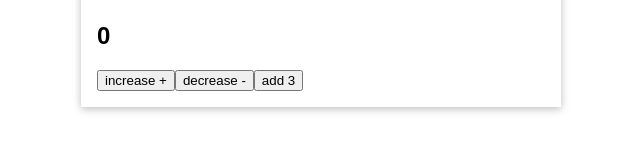
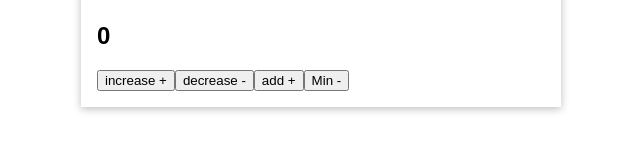
Before and after one commit to ahjam-taoufik/cl-vue-vuex1, a Vue app: page / in a window 1280 px wide. Shown: the part 142-300 px from the top of the page, without its empty margins (319-959 px from the left). Built offline with nearby package versions, Linux system fonts and the light colour scheme.

Commit message:
generate BaseButton

```diff
--- a/src/App.vue
+++ b/src/App.vue
@@ -1,9 +1,10 @@
 <template>
   <base-container title="Vuex">
     <base-counter></base-counter>
-    <button @click="increase">increase +</button>
-    <button @click="decrease">decrease -</button>
-    <base-button></base-button>
+    <button   @click="increase">increase +</button>
+    <button  @click="decrease">decrease -</button>
+    <base-button :mode="'increment'">add +</base-button>
+    <base-button :mode="'decrement'">Min -</base-button>
   </base-container>
 </template>
 
--- a/src/components/BaseButton.vue
+++ b/src/components/BaseButton.vue
@@ -1,17 +1,21 @@
 <template>
-
-    <button @click="increment">add 3</button>
-
+  <button @click="action">
+    <slot />
+  </button>
 </template>
 
 <script>
 export default {
-   methods:{
-    increment(){
-        this.$store.commit('incrementNmb',3)
-    }
-   }
-
+  props: ['mode'],
+  methods: {
+    action() {
+      if (this.mode === 'increment') {
+        this.$store.commit('incrementNmb');
+      } else if (this.mode === 'decrement') {
+        this.$store.commit('decrementNmb');
+      }
+    },
+  },
 };
 </script>
 
--- a/src/main.js
+++ b/src/main.js
@@ -21,6 +21,9 @@ const store = createStore({
     incrementNmb(state, nmb = 1) {
       state.counter += nmb;
     },
+    decrementNmb(state, nmb = 1) {
+      state.counter -= nmb;
+    },
   },
   getters: {
     getCounter(state) {
```
